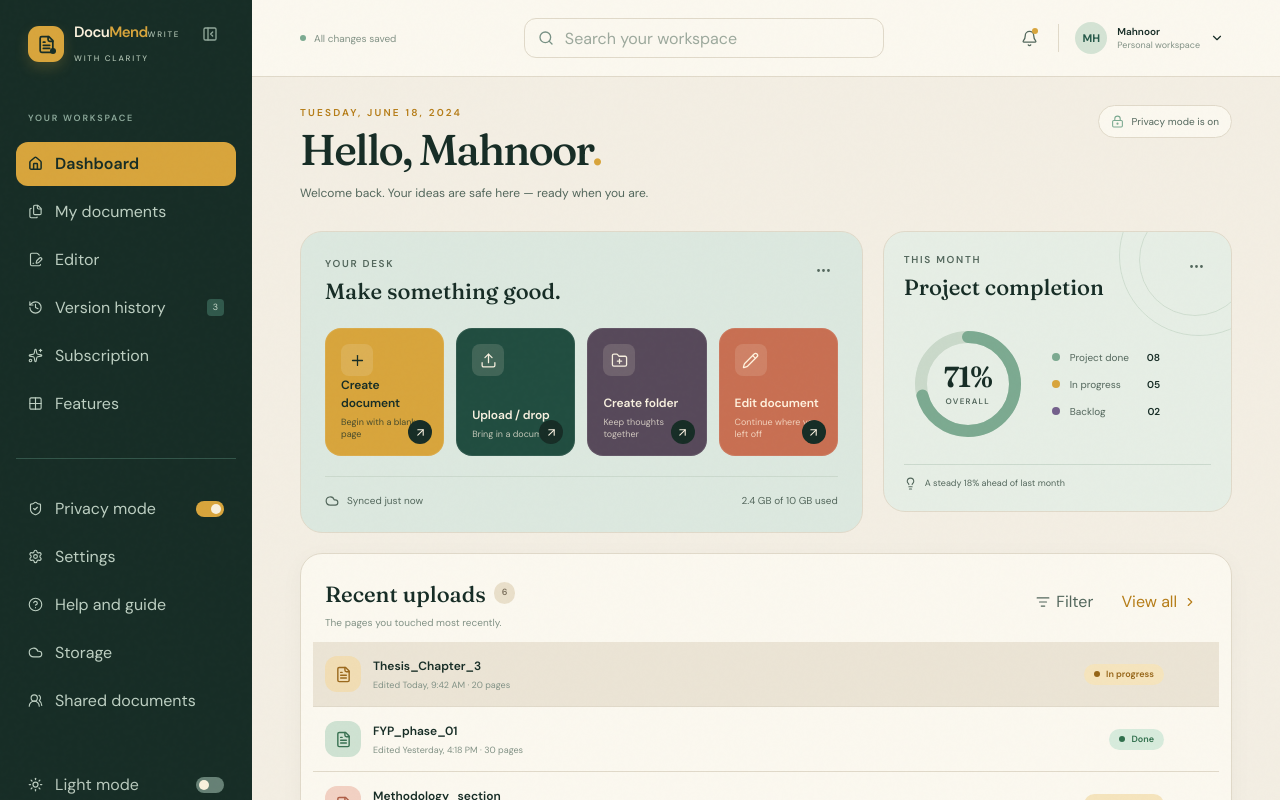
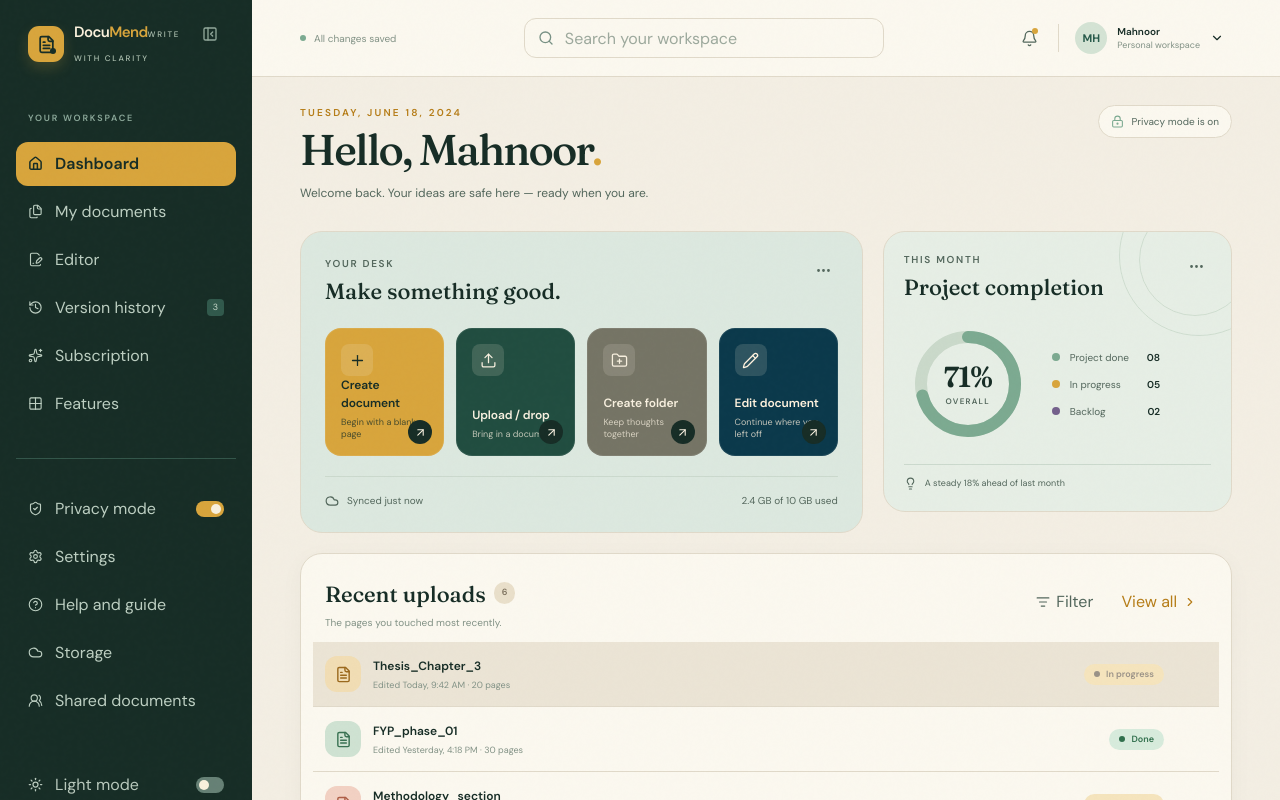
Before and after one commit to Umairisgr6/DocuMend-React, a React (Vite) app: page / in a window 1280 px wide. Shown: the top 800 px of the page. Built offline with nearby package versions, Linux system fonts and the light colour scheme.

Commit message:
Update dashboard.css

```diff
--- a/src/pages/dashboard.css
+++ b/src/pages/dashboard.css
@@ -11,7 +11,6 @@
    file-type chips, the plum quick action -- keep the mockup's values, since
    the main site has no equivalent to align them to.
    ========================================================================== */
-
 @import url("https://fonts.googleapis.com/css2?family=DM+Sans:wght@400;500;600;700&family=Fraunces:opsz,wght@9..144,500;9..144,600;9..144,700&display=swap");
 
 /* ==========================================================================
@@ -29,8 +28,9 @@
   --dash-forest: #172d26;
   --dash-forest-deep: #10251f;
   --dash-sage: #7caa91;
-  --dash-coral: #c86f52;
-  --dash-plum: #57495a;
+  --dash-coral:#0b394b;
+  --dash-plum:#757465
+;
 
   /* surfaces */
   --dash-bg: #f3eee3;
@@ -60,7 +60,7 @@
   --dash-done-bg: #d7ebdc;
   --dash-done-ink: #31704d;
   --dash-progress-bg: #f5e4bd;
-  --dash-progress-ink: #966518;
+  --dash-progress-ink: #9b9388;
   --dash-backlog-bg: #e4dae9;
   --dash-backlog-ink: #735b82;
 
@@ -568,9 +568,9 @@
 .dash-quick-green { background: #214d40; color: #f7f0df; }
 .dash-quick-green:hover { background: #285b4b; }
 .dash-quick-plum { background: var(--dash-plum); color: #f8f0df; }
-.dash-quick-plum:hover { background: #66556a; }
+.dash-quick-plum:hover { background: #343335; }
 .dash-quick-coral { background: var(--dash-coral); color: #fff2de; }
-.dash-quick-coral:hover { background: #d67c5d; }
+.dash-quick-coral:hover { background: #014e60; }
 
 .dash-quick-icon {
   display: flex;
```
